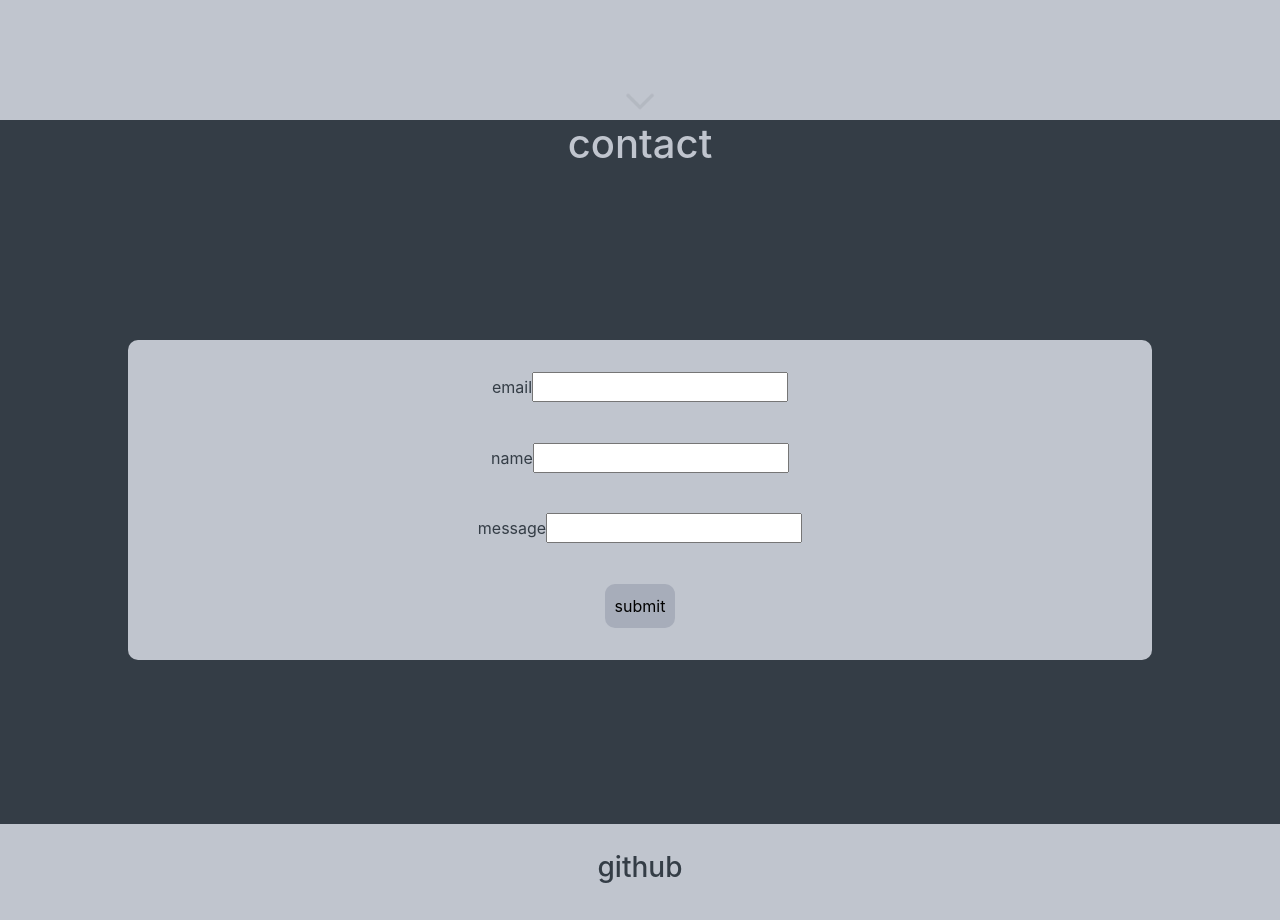
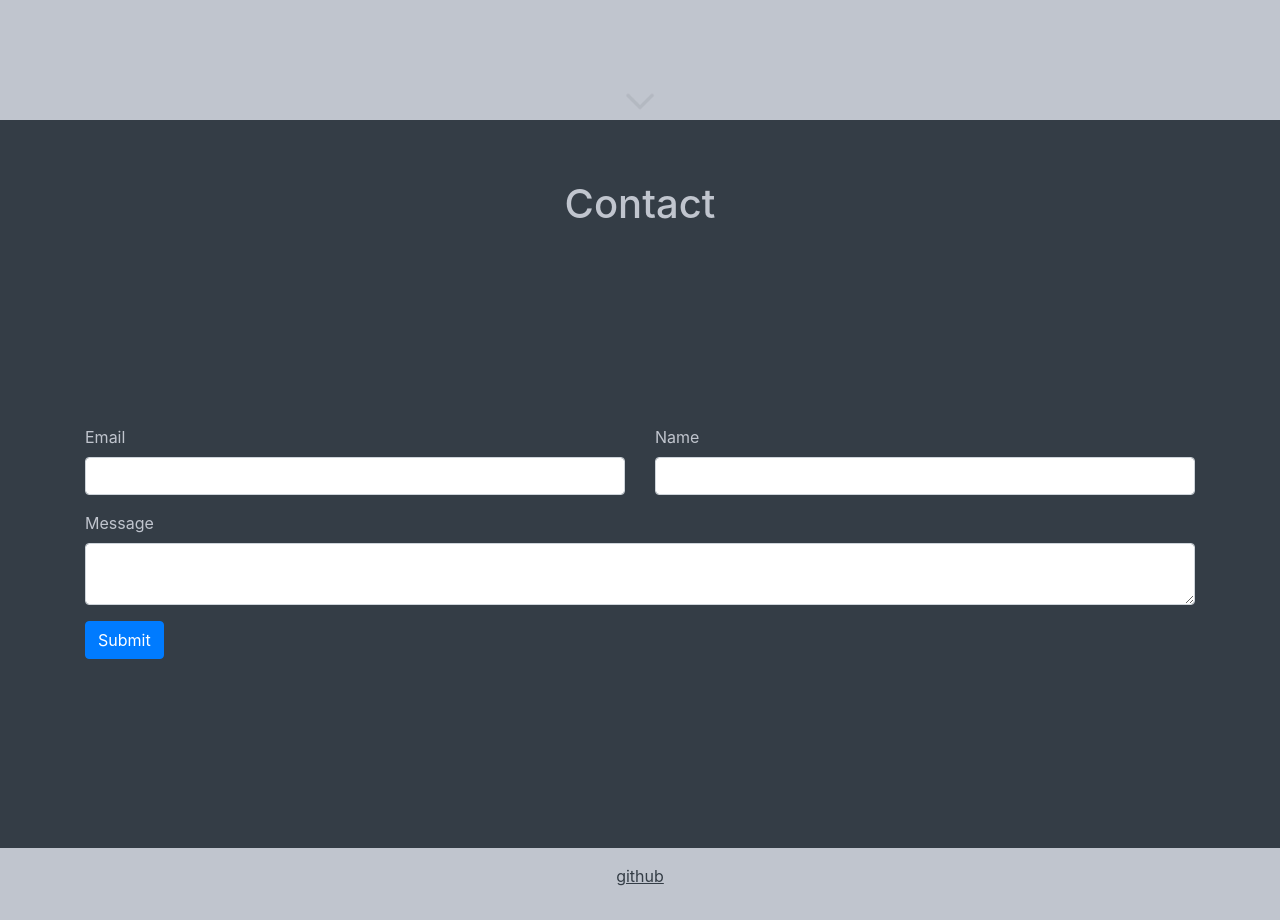
Before and after one commit to fabioaromanini/lorem-frontend, a React (Create React App) app: page / in a window 1280 px wide. Shown: the part 680-1600 px from the top of the page. Built offline with nearby package versions, Linux system fonts and the light colour scheme.

Commit message:
style - adapts contact form to bootstrap

```diff
--- a/src/contactform/ContactForm.css
+++ b/src/contactform/ContactForm.css
@@ -6,48 +6,23 @@
 
   display: flex;
   flex-direction: column;
-  align-items: center;
   justify-content: space-between;
 }
 
-.ContactForm-header {
+.ContactForm > h1 {
   text-align: center;
-  max-width: 80vw;
-  font-size: 1.5em;
-}
-
-.ContactForm-body {
-  background-color: #c0c5ce;
-  color: #343d46;
-
-  min-width: 80vw;
-  min-height: 40vh;
-  border-radius: 10px;
-
-  display: flex;
-  flex-direction: column;
-  justify-content: space-evenly;
-  align-items: center;
-}
-
-.ContactForm-button {
-  background-color: #a7adba;
-  border-radius: 10px;
-  border: none;
-  padding: 10px;
+  padding-top: 1.5em;
 }
 
 .ContactForm-footer {
-  display: flex;
-  justify-content: center;
-  align-items: center;
-
+  text-align: center;
   background-color: #c0c5ce;
   color: #343d46;
-  min-height: 12vh;
   width: 100%;
+  padding: 1em;
 }
 
 .ContactForm-footer > a {
   color: #343d46;
+  text-decoration: underline;
 }
--- a/src/contactform/ContactForm.js
+++ b/src/contactform/ContactForm.js
@@ -1,4 +1,9 @@
 import React from 'react';
+import Form from 'react-bootstrap/Form';
+import Button from 'react-bootstrap/Button';
+import Row from 'react-bootstrap/Row';
+import Col from 'react-bootstrap/Col';
+import Container from 'react-bootstrap/Container';
 
 import './ContactForm.css';
 
@@ -24,51 +29,62 @@ class ContactForm extends React.Component {
   render() {
     return (
       <div className="ContactForm" id="contact">
-        <div className="ContactForm-header">
-          <h1>contact</h1>
-        </div>
-        <form onSubmit={this.handleSubmit}>
-          <div className="ContactForm-body">
-            <label>
-              email
-              <input
-                type="text"
+        <h1>Contact</h1>
+        <Container>
+          <Form>
+            <Row>
+              <Col xs={12} md={6}>
+                <Form.Group
+                  controlId="ContactFormEmail"
+                  onSubmit={this.handleSubmit}
+                >
+                  <Form.Label>Email</Form.Label>
+                  <Form.Control
+                    type="email"
                     value={this.state.email}
                     onChange={this.handleChange('email')}
                   />
-            </label>
-            <label>
-              name
-              <input
+                </Form.Group>
+              </Col>
+              <Col xs={12} md={6}>
+                <Form.Group controlId="ContactFormName">
+                  <Form.Label>Name</Form.Label>
+                  <Form.Control
                     type="text"
                     value={this.state.name}
                     onChange={this.handleChange('name')}
                   />
-            </label>
-            <label>
-              message
-              <input
-                type="text"
+                </Form.Group>
+              </Col>
+            </Row>
+            <Row>
+              <Col>
+                <Form.Group controlId="ContactFormMessage">
+                  <Form.Label>Message</Form.Label>
+                  <Form.Control
+                    as="textarea"
                     value={this.state.message}
                     onChange={this.handleChange('message')}
                   />
-            </label>
-            <input
-              type="submit"
-              value="submit"
-              className="ContactForm-button"
-            />
-          </div>
-        </form>
-        <div className="ContactForm-footer">
+                </Form.Group>
+              </Col>
+            </Row>
+            <Row>
+              <Col>
+                <Button type="submit">Submit</Button>
+              </Col>
+            </Row>
+          </Form>
+        </Container>
+        <footer className="ContactForm-footer">
           <a
             rel="noopener noreferrer"
             target="_blank"
             href="https://github.com/fabioaromanini/lorem-landing-frontend"
           >
-            <h3>github</h3>
+            <p>github</p>
           </a>
-        </div>
+        </footer>
       </div>
     );
   }
```
Lines whose indentation alone changed are shown as unchanged.
